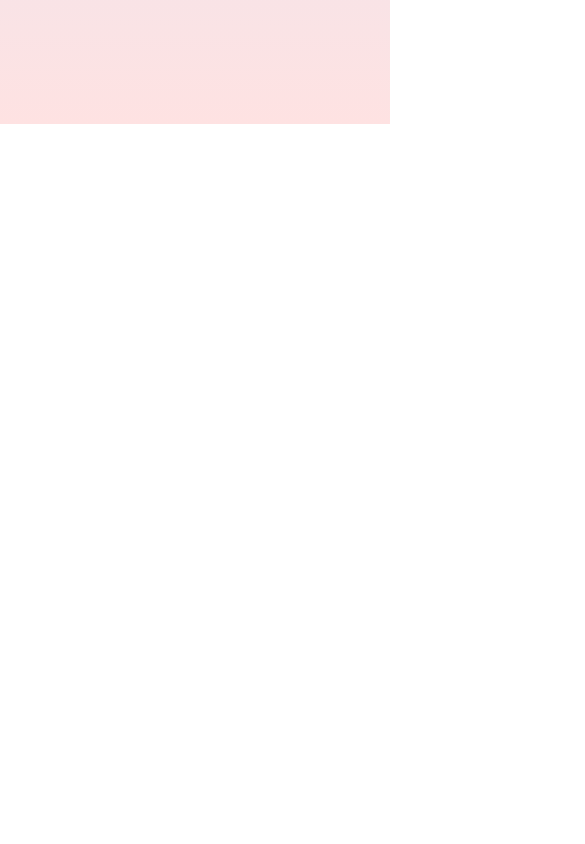
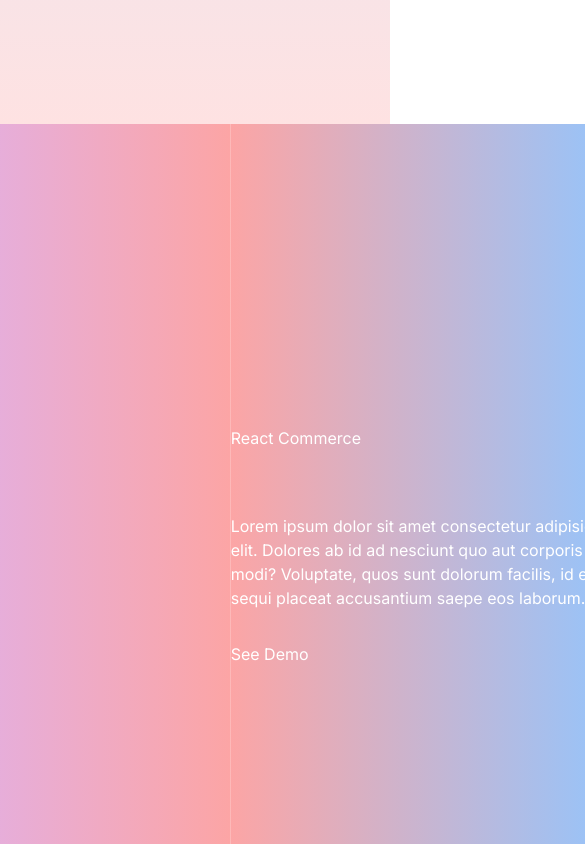
Before and after one commit to XavierElon/xavierelon-portfolio, a Next.js app: page /portfolio in a window 390 px wide. Shown: the part 720-1564 px from the top of the page, 585 px wide, since content can reach past the window. Before the commit the page ends 844 px from the top, so only its background shows below. Built offline with nearby package versions, Linux system fonts and the light colour scheme; grey boxes are pictures that could not be loaded.

Commit message:
portfolio page

```diff
--- a/next.config.mjs
+++ b/next.config.mjs
@@ -1,4 +1,13 @@
 /** @type {import('next').NextConfig} */
-const nextConfig = {};
+const nextConfig = {
+  images: {
+    remotePatterns: [
+      {
+        protocol: 'https',
+        hostname: 'images.pexels.com',
+      },
+    ],
+  },
+};
 
 export default nextConfig;
--- a/src/app/portfolio/page.jsx
+++ b/src/app/portfolio/page.jsx
@@ -1,13 +1,115 @@
-'use client'
+'use client';
 
-import { motion } from 'framer-motion'
+import Image from 'next/image';
+import { motion, useScroll, useTransform } from 'framer-motion';
+import { useRef } from 'react';
+import Link from 'next/link';
+
+const items = [
+  {
+    id: 1,
+    color: 'from-red-300 to-blue-300',
+    title: 'React Commerce',
+    desc: 'Lorem ipsum dolor sit amet consectetur adipisicing elit. Dolores ab id ad nesciunt quo aut corporis modi? Voluptate, quos sunt dolorum facilis, id eum sequi placeat accusantium saepe eos laborum.',
+    img: 'https://images.pexels.com/photos/18073372/pexels-photo-18073372/free-photo-of-young-man-sitting-in-a-car-on-a-night-street.jpeg?auto=compress&cs=tinysrgb&w=1600&lazy=load',
+    link: 'https://lama.dev',
+  },
+  {
+    id: 2,
+    color: 'from-blue-300 to-violet-300',
+    title: 'Next.js Medium Blog',
+    desc: 'Lorem ipsum dolor sit amet consectetur adipisicing elit. Dolores ab id ad nesciunt quo aut corporis modi? Voluptate, quos sunt dolorum facilis, id eum sequi placeat accusantium saepe eos laborum.',
+    img: 'https://images.pexels.com/photos/18023772/pexels-photo-18023772/free-photo-of-close-up-of-a-person-holding-a-wristwatch.jpeg?auto=compress&cs=tinysrgb&w=1600&lazy=load',
+    link: 'https://lama.dev',
+  },
+  {
+    id: 3,
+    color: 'from-violet-300 to-purple-300',
+    title: 'Vanilla Book App',
+    desc: 'Lorem ipsum dolor sit amet consectetur adipisicing elit. Dolores ab id ad nesciunt quo aut corporis modi? Voluptate, quos sunt dolorum facilis, id eum sequi placeat accusantium saepe eos laborum.',
+    img: 'https://images.pexels.com/photos/6894528/pexels-photo-6894528.jpeg?auto=compress&cs=tinysrgb&w=1600&lazy=load',
+    link: 'https://lama.dev',
+  },
+  {
+    id: 4,
+    color: 'from-purple-300 to-red-300',
+    title: 'Spotify Music App',
+    desc: 'Lorem ipsum dolor sit amet consectetur adipisicing elit. Dolores ab id ad nesciunt quo aut corporis modi? Voluptate, quos sunt dolorum facilis, id eum sequi placeat accusantium saepe eos laborum.',
+    img: 'https://images.pexels.com/photos/18540208/pexels-photo-18540208/free-photo-of-wood-landscape-water-hill.jpeg?auto=compress&cs=tinysrgb&w=1260&h=750&dpr=2',
+    link: 'https://lama.dev',
+  },
+];
 
 const PortfolioPage = () => {
+  const ref = useRef();
+
+  const { scrollYProgress } = useScroll({ target: ref });
+  const x = useTransform(scrollYProgress, [0, 1], ['0%', '-80%']);
+
   return (
-    <motion.div className="h-full" initial={{ y: '-200vh' }} animate={{ y: '0%' }} transition={{ duration: 1 }}>
-      Portfolio
+    <motion.div
+      className="h-full"
+      initial={{ y: '-200vh' }}
+      animate={{ y: '0%' }}
+      transition={{ duration: 1 }}
+    >
+      <div className="h-[600vh]" ref={ref}>
+        <div className="w-screen h-[calc(100vh-6rem)] flex items-center justify-center text-8xl text-center">
+          My Works
+        </div>
+
+        <div className="sticky top-0 flex h-screen gap-4 items-center">
+          <motion.div style={{ x }} className="flex">
+            <div className="h-screen w-screen flex items-center justify-center bg-gradient-to-r from-purple-300 to-red-300"></div>
+            {items.map((item) => (
+              <div
+                className={`h-screen w-screen flex items-center justify-center bg-gradient-to-r ${item.color}`}
+                key={item.id}
+              >
+                <div className="flex flex-col gap-8 text-white">
+                  <h1>{item.title}</h1>
+                  <div className="relative">
+                    <Image src={item.img} alt="" fill />
+                  </div>
+                  <p>{item.desc}</p>
+                  <Link href={item.link}>See Demo</Link>
+                </div>
+              </div>
+            ))}
+          </motion.div>
+        </div>
+      </div>
+      <div className="w-screen h-screen flex flex-col gap-16 items-center justify-center text-center">
+        <h1 className="text-8xl">Do you have a project?</h1>
+        <div className="relative">
+          <motion.svg
+            animate={{ rotate: 360 }}
+            transition={{ duration: 8, ease: 'linear', repeat: Infinity }}
+            viewBox="0 0 300 300"
+            className="w-64 h-64 md:w-[500px] md:h-[500px] "
+          >
+            <defs>
+              <path
+                id="circlePath"
+                d="M 150, 150 m -60, 0 a 60,60 0 0,1 120,0 a 60,60 0 0,1 -120,0 "
+              />
+            </defs>
+            <text fill="#000">
+              <textPath xlinkHref="#circlePath" className="text-xl">
+                Front-end Developer and UI Designer
+              </textPath>
+            </text>
+          </motion.svg>
+          <Link
+            href="/contact"
+            className="w-16 h-16 md:w-28 md:h-28 absolute top-0 left-0 right-0 bottom-0 m-auto bg-black text-white rounded-full flex items-center justify-center"
+          >
+            Hire Me
+          </Link>
+        </div>
+      </div>
     </motion.div>
-  )
-}
+  );
+};
 
-export default PortfolioPage
+export default PortfolioPage;
```
